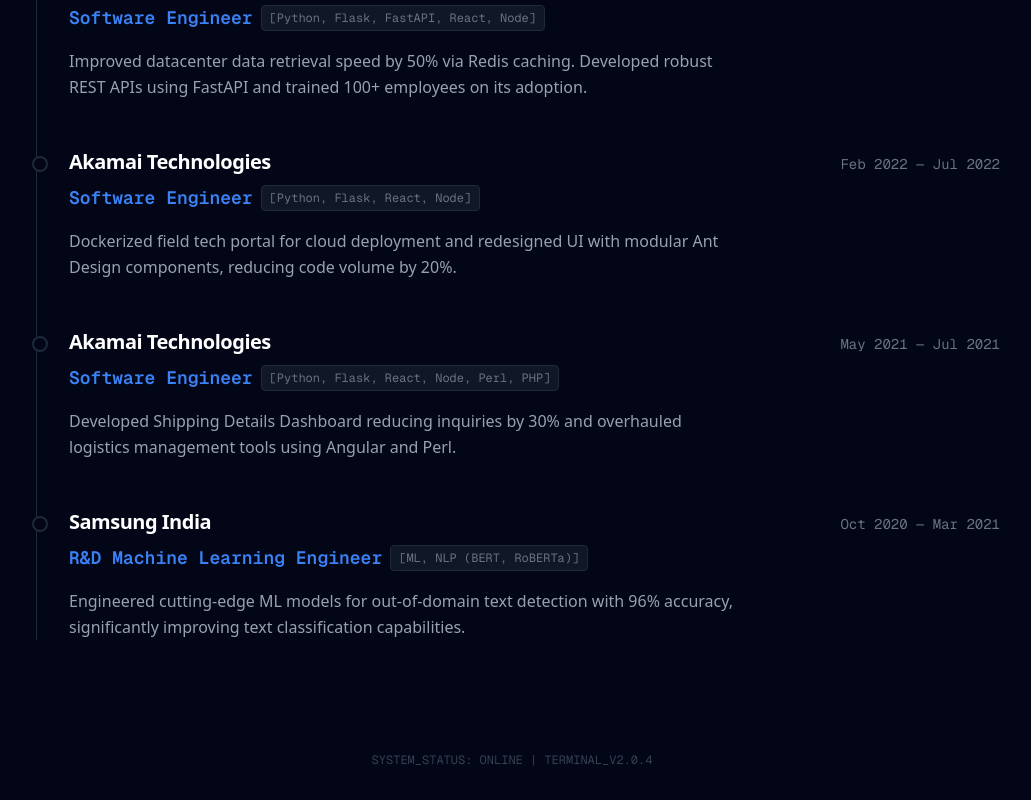
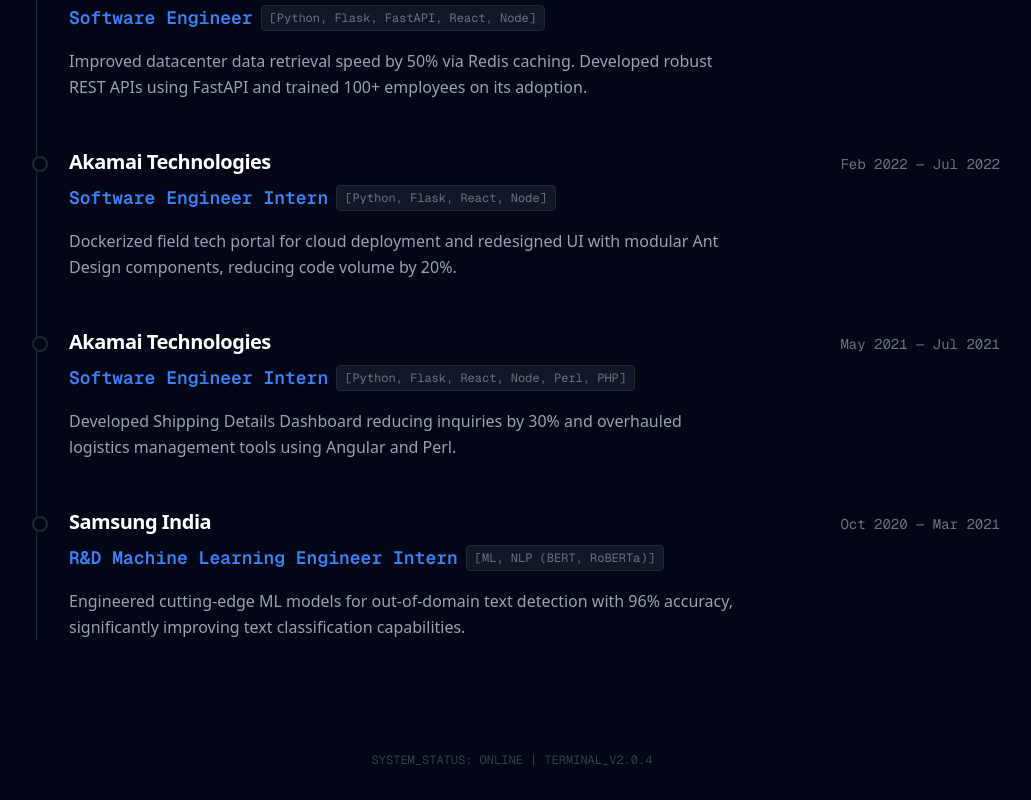
Before and after one commit to Karthikvenugopal/Karthikvenugopal.github.io, a Next.js app: page / in a window 1280 px wide. Shown: the part 1603-2403 px from the top of the page, without its empty margins (128-1159 px from the left). Built offline with nearby package versions, Linux system fonts and the light colour scheme.

Commit message:
fix: Mark roles from 2020-2022 as Internships

```diff
--- a/src/components/Experience.tsx
+++ b/src/components/Experience.tsx
@@ -15,21 +15,21 @@ const experience = [
   },
   {
     company: "Akamai Technologies",
-    role: "Software Engineer",
+    role: "Software Engineer Intern",
     tech: "Python, Flask, React, Node",
     period: "Feb 2022 — Jul 2022",
     description: "Dockerized field tech portal for cloud deployment and redesigned UI with modular Ant Design components, reducing code volume by 20%.",
   },
   {
     company: "Akamai Technologies",
-    role: "Software Engineer",
+    role: "Software Engineer Intern",
     tech: "Python, Flask, React, Node, Perl, PHP",
     period: "May 2021 — Jul 2021",
     description: "Developed Shipping Details Dashboard reducing inquiries by 30% and overhauled logistics management tools using Angular and Perl.",
   },
   {
     company: "Samsung India",
-    role: "R&D Machine Learning Engineer",
+    role: "R&D Machine Learning Engineer Intern",
     tech: "ML, NLP (BERT, RoBERTa)",
     period: "Oct 2020 — Mar 2021",
     description: "Engineered cutting-edge ML models for out-of-domain text detection with 96% accuracy, significantly improving text classification capabilities.",
```
Also changed, not shown: 16 other files (tests, documents, lock files or other folders).
